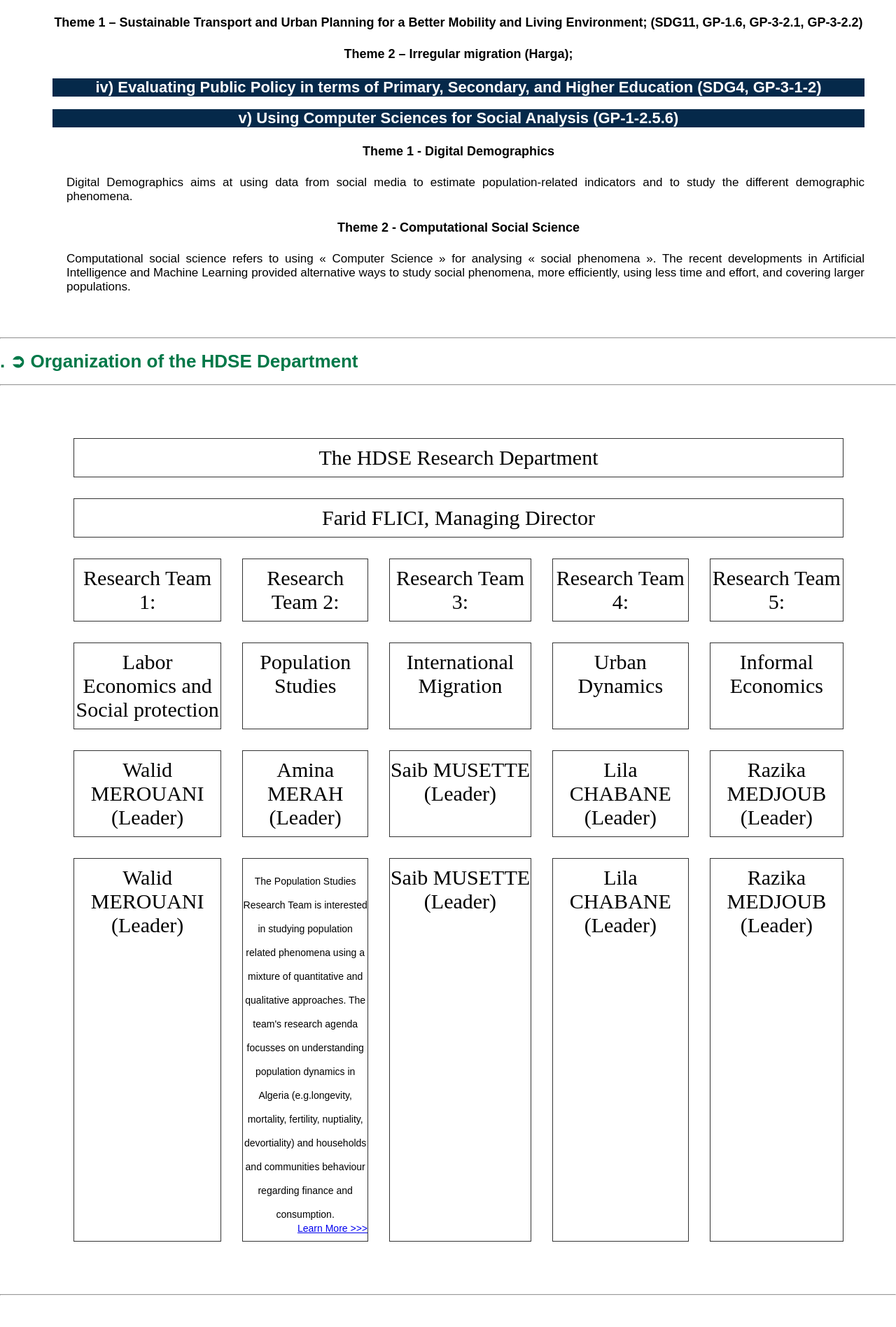
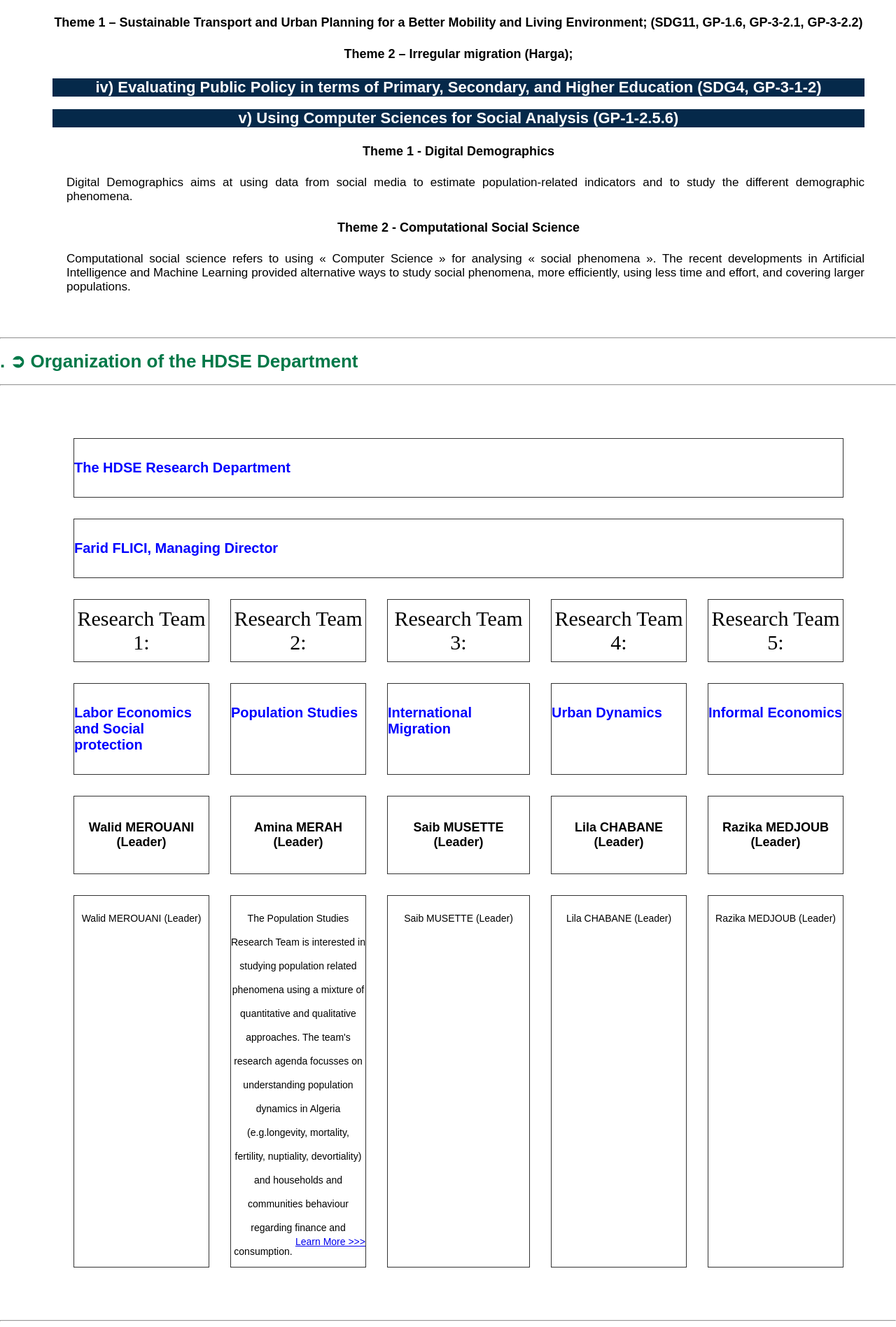
Before and after one commit to Farid-FLICI/farid-flici.github.io, a Jekyll site: the page hdse2.html, which Jekyll copies as it is, in a window 1280 px wide. Shown: the part 2541-4437 px from the top of the page at 70% size. Built offline with Jekyll 4.4.1, drawn with Linux system fonts in a browser that asks for light colours; before the commit the page ends 4400 px from its top, so only the background shows below that.

Commit message:
Update hdse2.html

```diff
--- a/hdse2.html
+++ b/hdse2.html
@@ -145,29 +145,29 @@
 <div style="padding:25px 25px 25px 55px;margin:20px 20px 20px 20px; float: center; overflow: hidden">
 
  <div class="grid-container">
-  <div class="item1">The HDSE Research Department</div>
-  <div class="item1">Farid FLICI, Managing Director</div>
+  <div class="item1"><h3>The HDSE Research Department</h3></div>
+  <div class="item1"><h3>Farid FLICI, Managing Director</h3></div>
   <div class="item">Research Team 1: </div>
   <div class="item">Research Team 2: </div>
   <div class="item">Research Team 3: </div>
   <div class="item">Research Team 4: </div>
   <div class="item">Research Team 5: </div>
-  <div class="item">Labor Economics and Social protection </div>
-  <div class="item">Population Studies </div>
-  <div class="item">International Migration</div>
-  <div class="item">Urban Dynamics</div>
-  <div class="item">Informal Economics</div>
-  <div class="item">Walid MEROUANI (Leader)</div>
-  <div class="item">Amina MERAH (Leader)</div>
-  <div class="item">Saib MUSETTE (Leader)</div>
-  <div class="item">Lila CHABANE (Leader)</div>
-  <div class="item">Razika MEDJOUB (Leader)</div>
-    <div class="item">Walid MEROUANI (Leader)</div>
+  <div class="item"><h3>Labor Economics and Social protection</h3></div>
+  <div class="item"><h3>Population Studies</h3></div>
+  <div class="item"><h3>International Migration</h3></div>
+  <div class="item"><h3>Urban Dynamics</h3></div>
+  <div class="item"><h3>Informal Economics</h3></div>
+  <div class="item"><h4>Walid MEROUANI (Leader)</h4></div>
+  <div class="item"><h4>Amina MERAH (Leader)</h4></div>
+  <div class="item"><h4>Saib MUSETTE (Leader)</h4></div>
+  <div class="item"><h4>Lila CHABANE (Leader)</h4></div>
+  <div class="item"><h4>Razika MEDJOUB (Leader)</h4></div>
+  <div class="item"><p2>Walid MEROUANI (Leader)</p2></div>
   <div class="item"><p2> The Population Studies Research Team is interested in studying population related phenomena using a mixture of quantitative and qualitative approaches. The team's research agenda focusses on understanding population dynamics in Algeria (e.g.longevity, mortality, fertility, nuptiality, devortiality) and households and communities behaviour   regarding finance and consumption. </p2>
   <p2 style= "float:right"><a href="https://farid-flici.github.io/ps.html"> Learn More >>> </a></p2></div>
-  <div class="item">Saib MUSETTE (Leader)</div>
-  <div class="item">Lila CHABANE (Leader)</div>
-  <div class="item">Razika MEDJOUB (Leader)</div>
+  <div class="item"><p2>Saib MUSETTE (Leader)</p2></div>
+  <div class="item"><p2>Lila CHABANE (Leader)</p2></div>
+  <div class="item"><p2>Razika MEDJOUB (Leader)</p2></div>
 </div>
 
 
```
